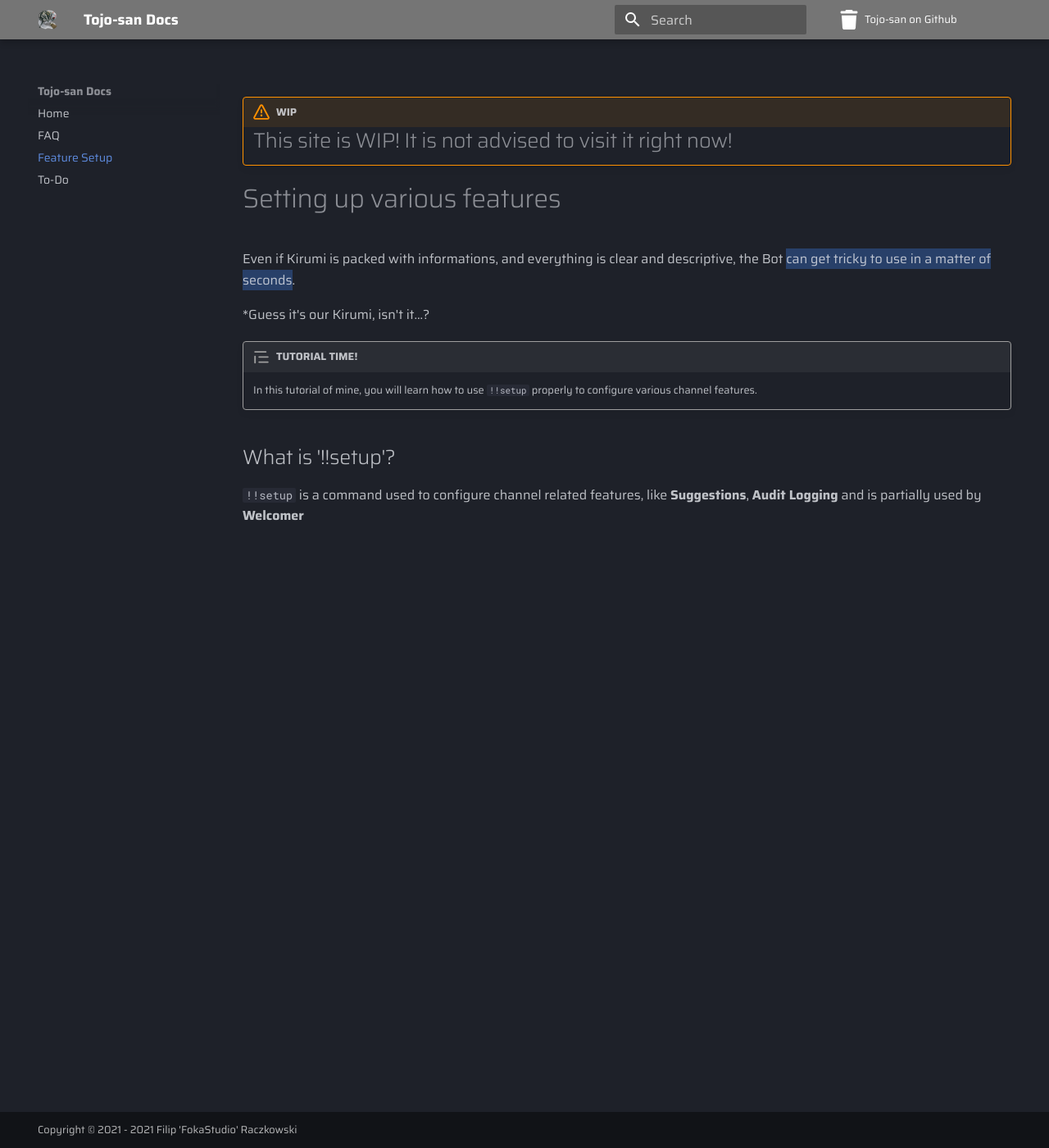
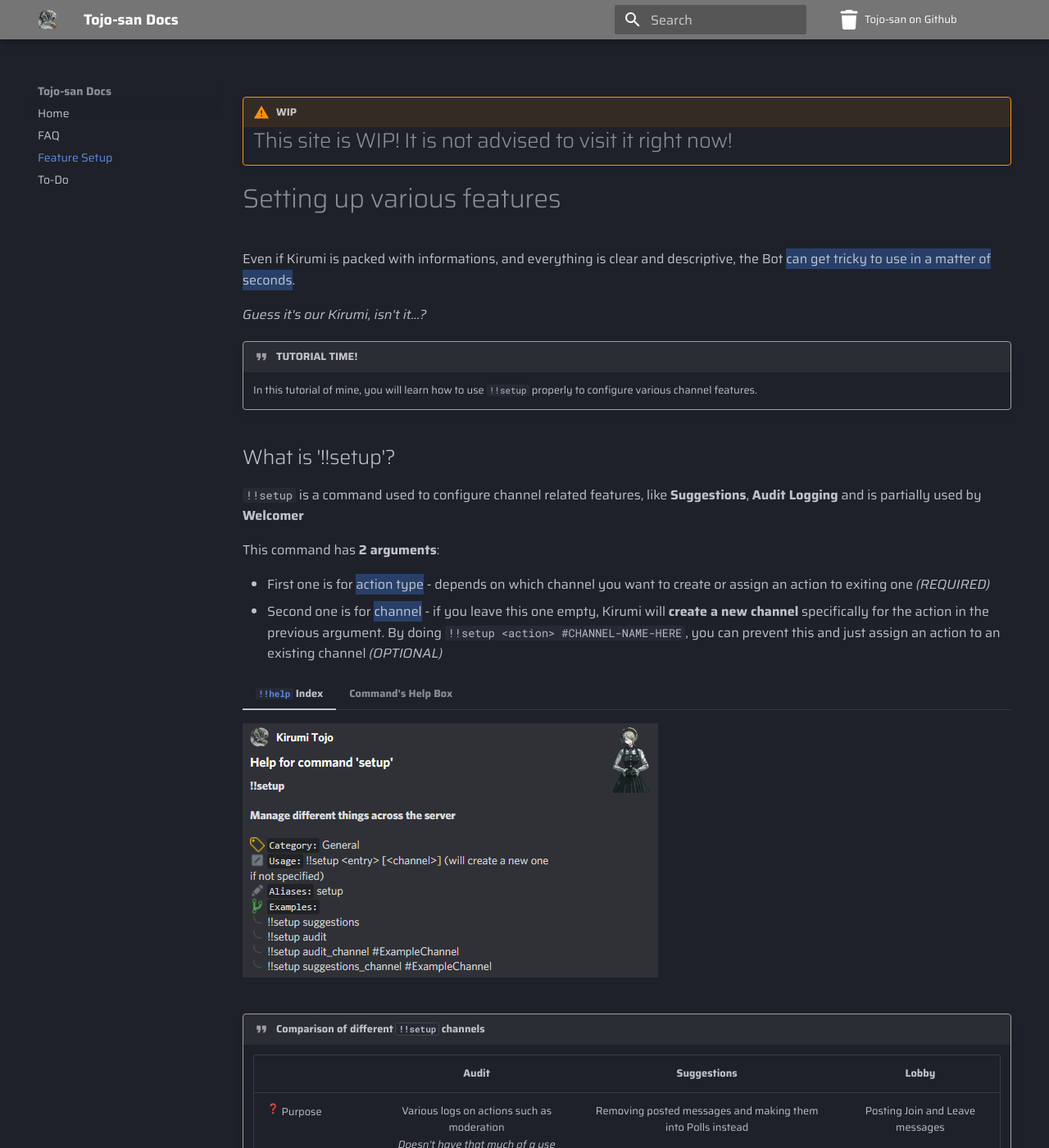
Before and after one commit to FokaStudio/Kirumi-Tojo, an MkDocs documentation site: the page built from docs/setup.md, in a window 1280 px wide and 1400 px high. Shown: the whole window at 82% size. Built offline with MkDocs 1.6.1 and Material for MkDocs 9.7.7, drawn with Linux system fonts in a browser that asks for light colours; emoji names are drawn with the system emoji font; comment, search, counter and statistics services are not loaded; some of the changed text lies outside the part shown.

Commit message:
:rocket: More work on docs

```diff
--- a/docs/setup.md
+++ b/docs/setup.md
@@ -1,15 +1,41 @@
 !!!warning "WIP"
-    # This site is WIP! It is not advised to visit it right now!
+	# This site is WIP! It is not advised to visit it right now!
 
 # Setting up various features
 
 Even if Kirumi is packed with informations, and everything is clear and descriptive, the Bot ==can get tricky to use in a matter of seconds==.
 
-*Guess it's our Kirumi, isn't it...?
+*Guess it's our Kirumi, isn't it...?*
 
 !!!quote "TUTORIAL TIME!"
-    In this tutorial of mine, you will learn how to use `!!setup` properly to configure various channel features.
+	In this tutorial of mine, you will learn how to use `!!setup` properly to configure various channel features.
 
 ## What is '!!setup'?
 
 `!!setup` is a command used to configure channel related features, like **Suggestions**, **Audit Logging** and is partially used by **Welcomer**
+
+This command has **2 arguments**:
+
+- First one is for ==action type== - depends on which channel you want to create or assign an action to exiting one *(REQUIRED)*
+- Second one is for ==channel== - if you leave this one empty, Kirumi will **create a new channel** specifically for the action in the previous argument. By doing `!!setup <action> #CHANNEL-NAME-HERE`, you can prevent this and just assign an action to an existing channel *(OPTIONAL)*
+
+=== "`!!help` Index"
+	![Help Index](assets/setup/1-1.png)
+=== "Command's Help Box"
+	![Command's Help Box](assets/setup/1-2.png)
+
+!!!quote "Comparison of different `!!setup` channels"
+	|   | Audit | Suggestions | Lobby |
+	|:---|:---:|:---:|:---:|
+	| :question: Purpose | Various logs on actions such as moderation<br>*Doesn't have that much of a use yet...* | Removing posted messages and making them into Polls instead | Posting Join and Leave messages |
+	| :grey_question: Command | `!!setup audit`  | `!!settup suggestions`  | `!!setup lobby` |
+	| :white_check_mark: Allowed Permissions | :x: | Send Messages | View Channel|
+	| :negative_squared_cross_mark: Denied Permissions | View Channel | Add Reactions | Send Messages |
+	| :clock1: Slowmode | :x: | 20 seconds | :x: |
+
+
+
+
+*[Allowed Permissions]: Refers to @everyone role only in bot-created channels
+*[Denied Permissions]: Refers to @everyone role only in bot-created channels
+*[Slowmode]: Only in bot-created channels
--- a/mkdocs.yml
+++ b/mkdocs.yml
@@ -100,16 +100,16 @@ theme:
 
   icon:
     repo: fontawesome/solid/trash
-    admonition:
-      note: octicons/tag-16
-      abstract: octicons/checklist-16
-      info: octicons/info-16
-      tip: octicons/squirrel-16
-      success: octicons/check-16
-      question: octicons/question-16
-      warning: octicons/alert-16
-      failure: octicons/x-circle-16
-      danger: octicons/zap-16
-      bug: octicons/bug-16
-      example: octicons/beaker-16
-      quote: octicons/quote-16
+ #   admonition:
+  #    note: octicons/tag-16
+   #   abstract: octicons/checklist-16
+    #  info: octicons/info-16
+     # tip: octicons/squirrel-16
+      #success: octicons/check-16
+#      question: octicons/question-16
+ #     warning: octicons/alert-16
+  #    failure: octicons/x-circle-16
+   #   danger: octicons/zap-16
+    #  bug: octicons/bug-16
+     # example: octicons/beaker-16
+      #quote: octicons/quote-16
```
Also changed, not shown: docs/faq.md (+26 -26 lines), docs/index.md (+1 -1 lines), docs/tasklist.md (+33 -25 lines), docs/assets/setup/1-1.png, docs/assets/setup/1-2.png (added).
